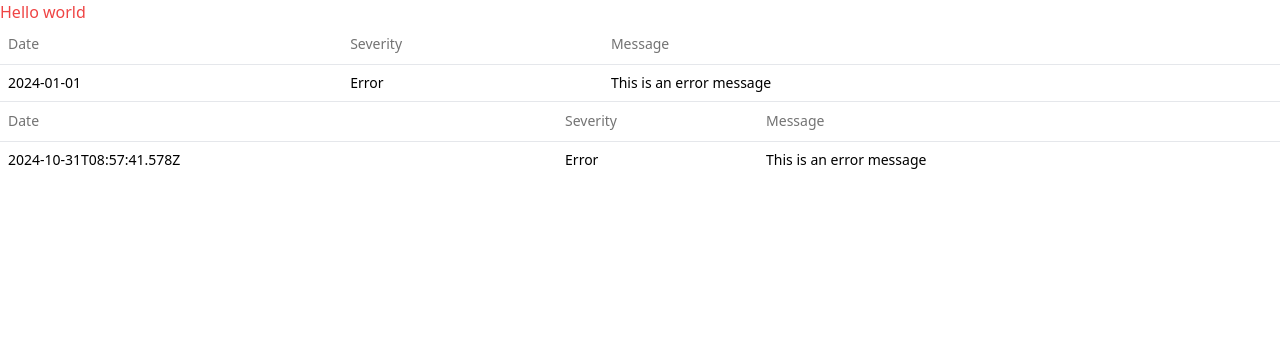
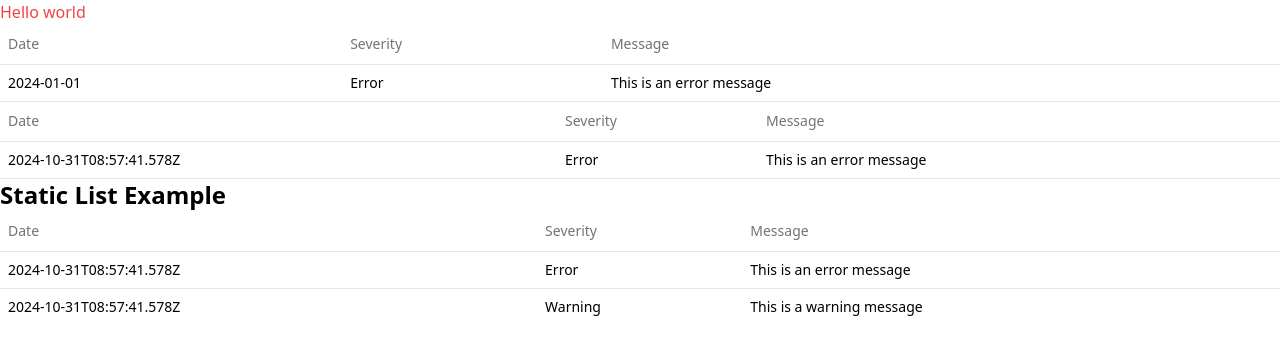
Before and after one commit to hco/react-admin-like-apps-demo, a React (Vite) app: page / in a window 1280 px wide. Shown: the top 354 px of the page. Built offline with nearby package versions, Linux system fonts and the light colour scheme.

Commit message:
Add staticlist example

```diff
--- a/src/App.tsx
+++ b/src/App.tsx
@@ -1,6 +1,6 @@
 import { Example } from "./demo/Example";
 import { WorkingExample } from "./demo/step1-single-resource/SingleResourceExample";
-
+import { StaticListExample } from "./demo/step2-static-list/StaticListExample";
 function App() {
   return (
     <>
@@ -8,6 +8,9 @@ function App() {
       <Example />
       <hr />
       <WorkingExample />
+      <hr />
+      <h2 className="text-2xl font-bold">Static List Example</h2>
+      <StaticListExample />
     </>
   );
 }
--- /dev/null
+++ b/src/demo/step2-static-list/Field.tsx
@@ -0,0 +1,9 @@
+import { useResourceContext } from "./ResourceContext";
+
+export const Field: React.FunctionComponent<{
+  name: string;
+}> = ({ name }) => {
+  const { resource } = useResourceContext();
+
+  return <div>{resource[name]}</div>;
+};
--- /dev/null
+++ b/src/demo/step2-static-list/ResourceContext.tsx
@@ -0,0 +1,33 @@
+import { PropsWithChildren } from "react";
+import { createContext, useContext } from "react";
+
+export type Resource = any;
+type ResourceContextType = {
+  resource: Resource;
+};
+
+const ResourceContext = createContext<null | ResourceContextType>(null);
+
+export const useResourceContext = () => {
+  const context = useContext(ResourceContext);
+
+  if (!context) {
+    throw new Error(
+      "useResourceContext must be used within a ResourceContextProvider",
+    );
+  }
+
+  return context;
+};
+
+export const ResourceContextProvider: React.FunctionComponent<
+  PropsWithChildren<{
+    resource: Resource;
+  }>
+> = ({ resource, children }) => {
+  return (
+    <ResourceContext.Provider value={{ resource }}>
+      {children}
+    </ResourceContext.Provider>
+  );
+};
--- /dev/null
+++ b/src/demo/step2-static-list/ResourceList.tsx
@@ -0,0 +1,31 @@
+import {
+  Children,
+  cloneElement,
+  isValidElement,
+  PropsWithChildren,
+} from "react";
+import { Resource, ResourceContextProvider } from "./ResourceContext";
+
+type Props = PropsWithChildren<{
+  resources: Resource[];
+}>;
+export const ResourceList: React.FunctionComponent<Props> = ({
+  resources,
+  children,
+}) => {
+  return (
+    <>
+      {resources.map((resource, index) => (
+        <ResourceContextProvider key={index} resource={resource}>
+          {Children.map(children, (child) => {
+            if (!isValidElement(child)) {
+              return null;
+            }
+
+            return cloneElement(child);
+          })}
+        </ResourceContextProvider>
+      ))}
+    </>
+  );
+};
--- /dev/null
+++ b/src/demo/step2-static-list/StaticListExample.tsx
@@ -0,0 +1,54 @@
+import React from "react";
+
+import {
+  Table,
+  TableBody,
+  TableCell,
+  TableHead,
+  TableHeader,
+  TableRow,
+} from "@/components/ui/table";
+import { Field } from "./Field";
+import { LogMessage } from "../LogMessage";
+import { ResourceList } from "./ResourceList";
+export const StaticListExample: React.FunctionComponent = () => {
+  return (
+    <Table>
+      <TableHeader>
+        <TableRow>
+          <TableHead>Date</TableHead>
+          <TableHead>Severity</TableHead>
+          <TableHead>Message</TableHead>
+        </TableRow>
+      </TableHeader>
+      <TableBody>
+        <ResourceList
+          resources={[
+            {
+              "@timestamp": "2024-10-31T08:57:41.578Z",
+              severity: "Error",
+              message: "This is an error message",
+            } satisfies LogMessage,
+            {
+              "@timestamp": "2024-10-31T08:57:41.578Z",
+              severity: "Warning",
+              message: "This is a warning message",
+            } satisfies LogMessage,
+          ]}
+        >
+          <TableRow>
+            <TableCell>
+              <Field name="@timestamp" />
+            </TableCell>
+            <TableCell>
+              <Field name="severity" />
+            </TableCell>
+            <TableCell>
+              <Field name="message" />
+            </TableCell>
+          </TableRow>
+        </ResourceList>
+      </TableBody>
+    </Table>
+  );
+};
```
